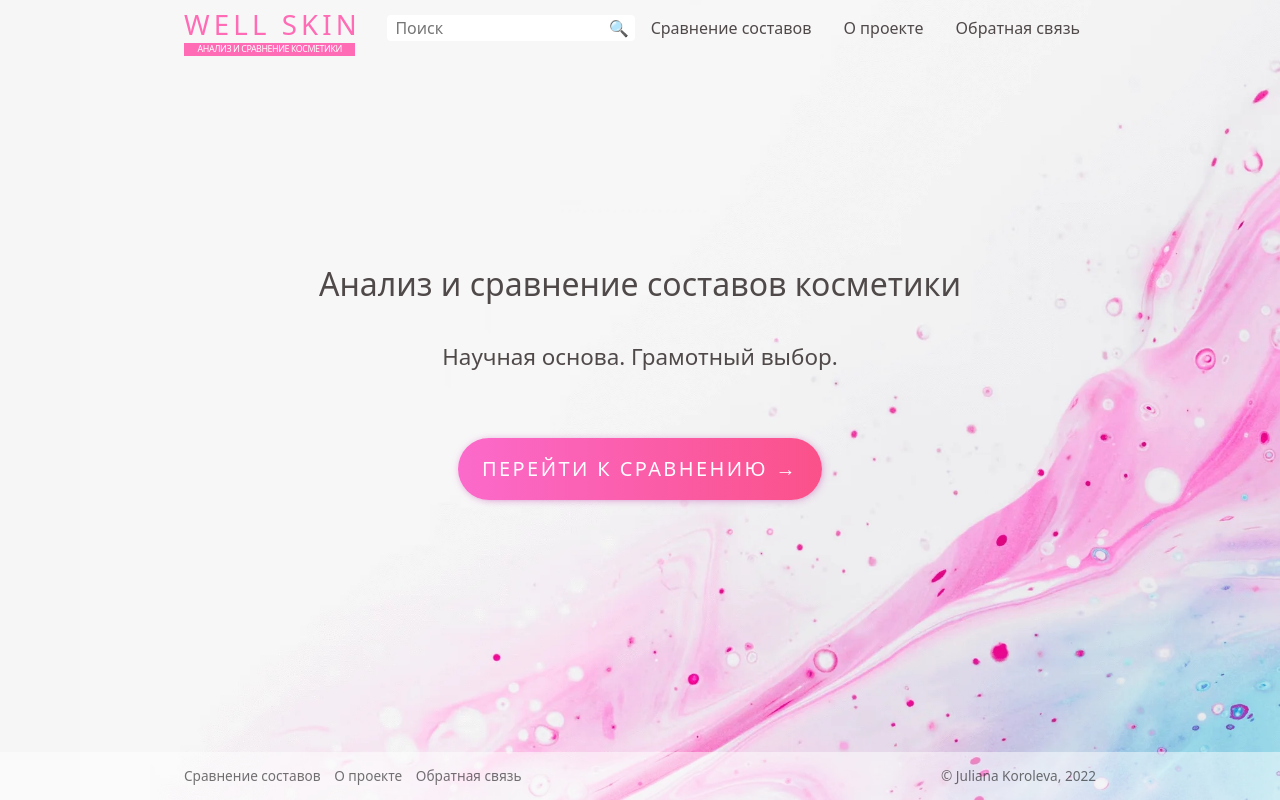
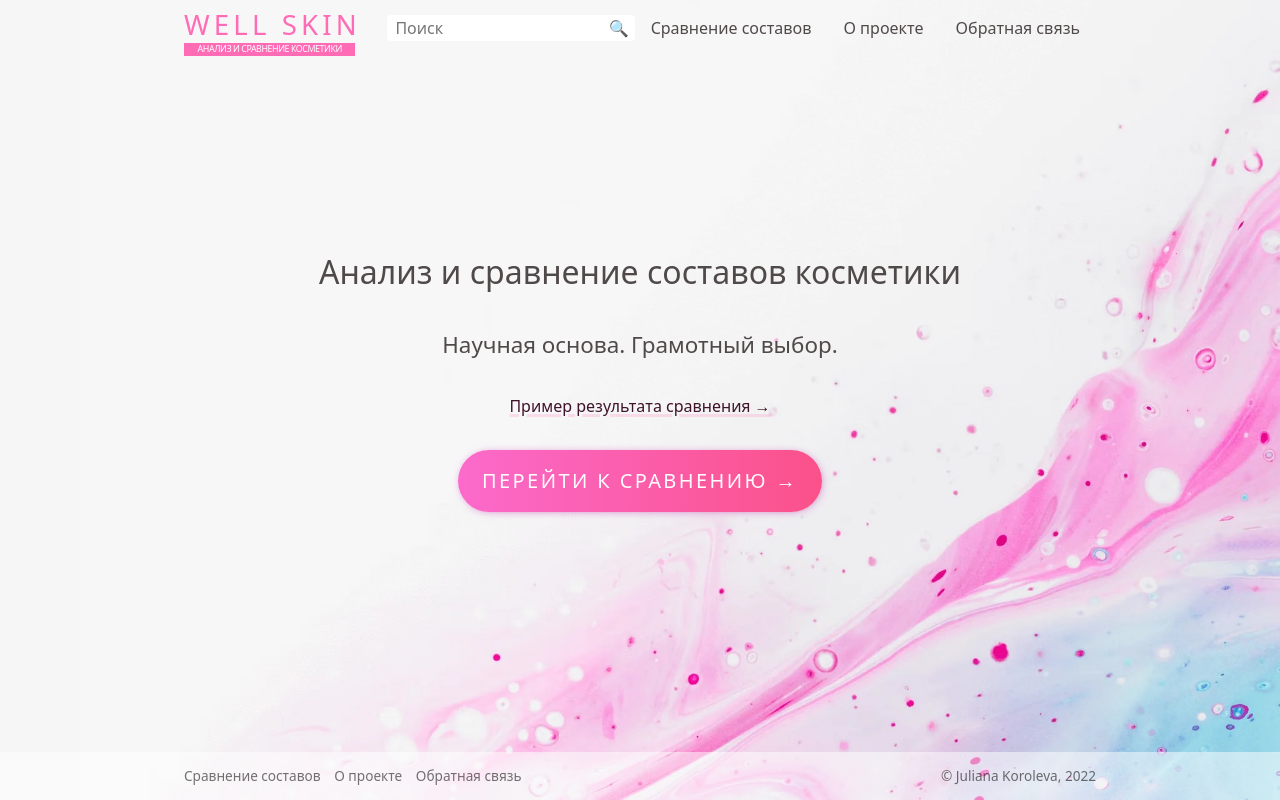
Before and after one commit to KJuliana/Well-skin, a PHP site: page / in a window 1280 px wide. Run offline with PHP 8.4, Linux system fonts and the light colour scheme.

Commit message:
Пример сравнения(ссылка)

```diff
--- a/index.php
+++ b/index.php
@@ -13,8 +13,9 @@ $body = "
     <div class='main__intro'>
         <p class='main__text'>Научная&nbsp;основа. Грамотный&nbsp;выбор.</p>
     </div>
+    <a class='link' href='https://well-skin.ru/ingcompare/result/?name1=%D0%9A%D1%80%D0%B5%D0%BC&list1=AQUA%2FWATER%2FEAU%2C+PARAFFINUM+LIQUIDUM%2FMINERAL+OIL%2FHUILE+MINERALE%2C+GLYCERIN%2C+BRASSICA+CAMPESTRIS+SEED+OIL%2C+SODIUM+POLYACRYLATE%2C+PENTYLENE+GLYCOL%2C+CETEARYL+ALCOHOL%2C+1%2C2-HEXANEDIOL%2C+CAPRYLYL+GLYCOL%2C+ACRYLATES%2FC10-30+ALKYL+ACRYLATE+CROSSPOLYMER%2C+SODIUM+CITRATE%2C+XYLITOL%2C+CETEARYL+GLUCOSIDE%2C+MANNITOL%2C+TOCOPHEROL%2C+RHAMNOSE%2C+XYLITYLGLUCOSIDE%2C+HELIANTHUS+ANNUUS+SEED+OIL%2C+ANHYDROXYLITOL%2C+NIACINAMIDE%2C+GLUCOSE%2C+FRUCTOOLIGOSACCHARIDES%2C+CAPRYLIC%2FCAPRIC+TRIGLYCERIDE%2C+LAMINARIA+OCHROLEUCA+EXTRACT&name2=%D0%93%D0%B5%D0%BB%D1%8C-%D0%BA%D1%80%D0%B5%D0%BC&list2=AQUA%2FWATER%2FEAU%2C+GLYCERIN%2C+NIACINAMIDE%2C+SODIUM+POLYACRYLATE%2C+DIPOTASSIUM+GLYCYRRHIZATE%2C+HYDROGENATED+POLYDECENE%2C+PENTYLENE+GLYCOL%2C+1%2C2-HEXANEDIOL%2C+CAPRYLYL+GLYCOL%2C+MANNITOL%2C+POLYSORBATE+20%2C+XYLITOL%2C+RHAMNOSE%2C+SODIUM+CITRATE%2C+POLYQUATERNIUM-51%2C+FRUCTOOLIGOSACCHARIDES%2C+CAPRYLIC%2FCAPRIC+TRIGLYCERIDE%2C+LAMINARIA+OCHROLEUCA+EXTRACT'>Пример результата сравнения&nbsp;→</a>
     <a class='main__button' href='/ingcompare'>Перейти к сравнению&nbsp;→</a>
-</section>
+    </section>
 
 ";
 
```
